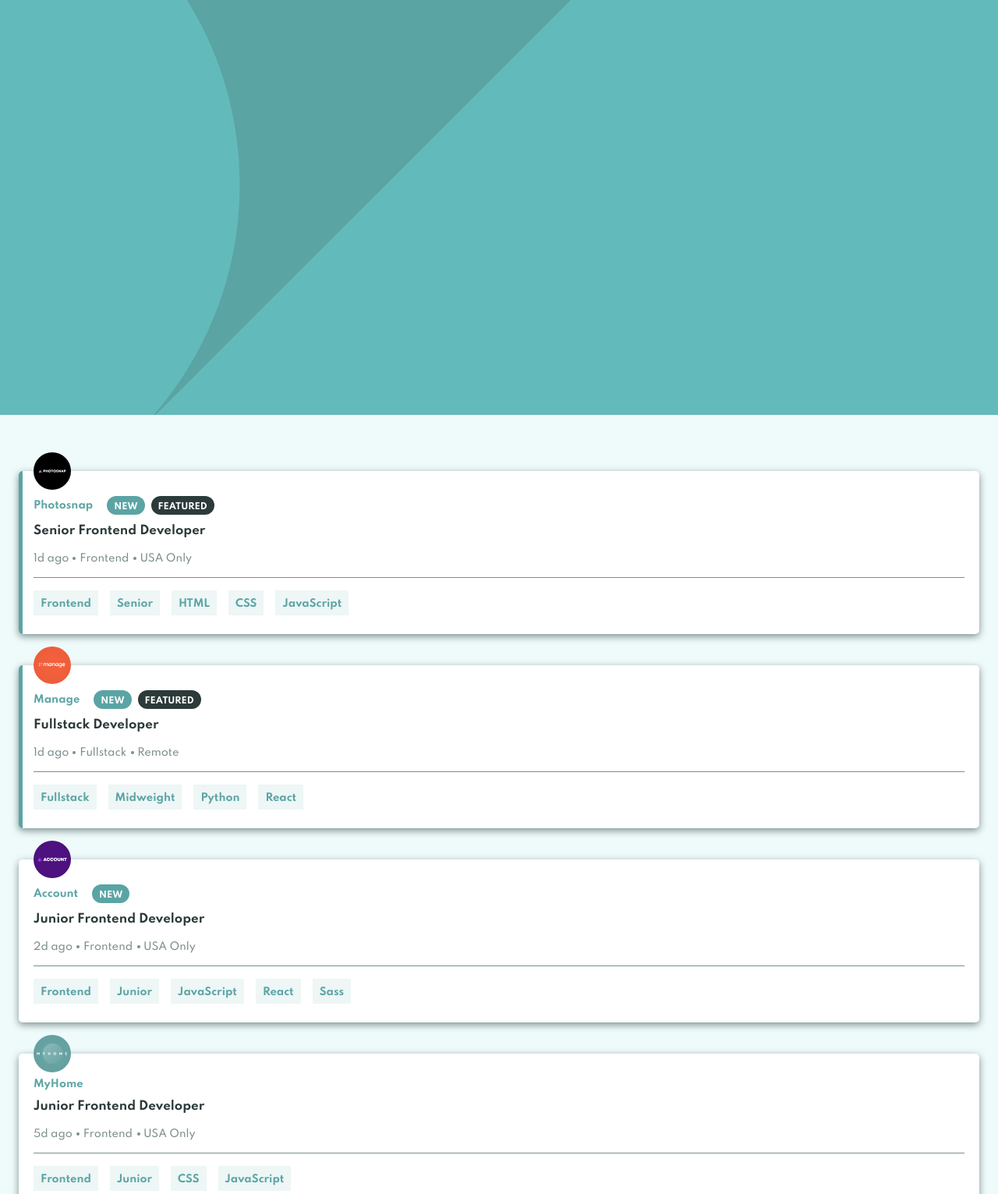
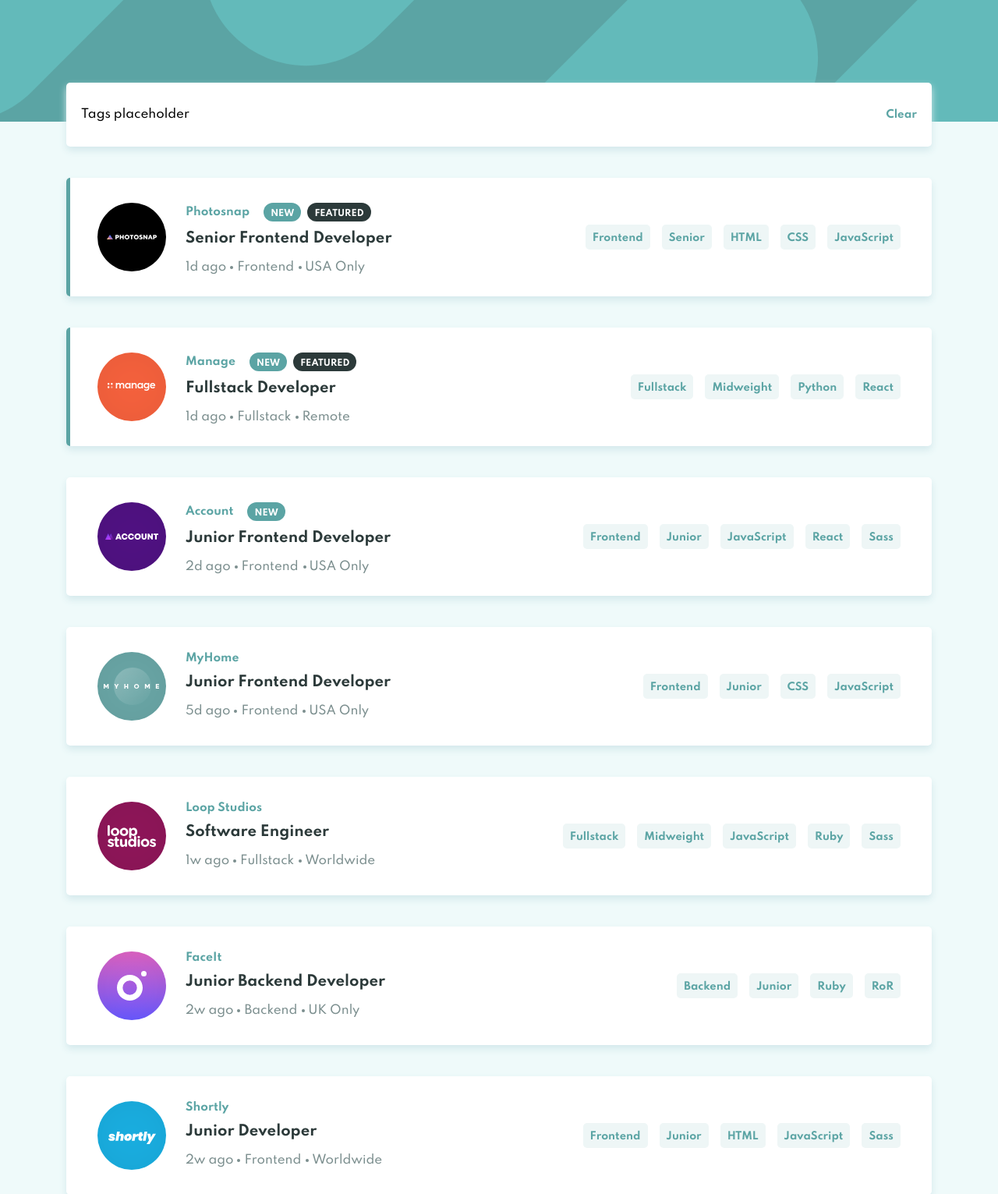
Before and after one commit to Jezda1337/job-listings-pure-js, a website with bundled scripts: page index.html in a window 1280 px wide. Shown: the top 1531 px of the page at 78% size. Built offline with nearby package versions, Linux system fonts and the light colour scheme.

Commit message:
add search component, and fix UI

```diff
--- a/app/scripts/app.js
+++ b/app/scripts/app.js
@@ -1,13 +1,36 @@
 import { getData } from "./data.js";
 import {card} from './card.js';
+import {search} from './search.js';
+
 const parseData = async ()=> {
     const main = document.querySelector('.main');
-
+    main.appendChild(search())
     const data = await getData();
     data.forEach(job =>{
         main.appendChild(card(job))
+    });
+    const tags = document.querySelectorAll("[data-tag]");
+    const cards = document.querySelectorAll('.card');
+    console.log(cards);
+    tags.forEach(tag =>{
+      tag.addEventListener('click', (e)=>{
+        console.log(e.target.innerHTML);
+        const target = e.target.innerHTML;
+        cards.forEach(card=>{
+          if(cards.contains(tag)) {
+            card.classList.add('d-none')
+          }
+        })
+      })
     })
-
-}
+};
 
 parseData();
+
+const srch = document.querySelector('.search');
+const clear = document.querySelector('#clear');
+// console.log(tags);
+
+clear.addEventListener('click', ()=>{
+  srch.style.display = 'none';
+})
--- a/app/scripts/card.js
+++ b/app/scripts/card.js
@@ -1,11 +1,10 @@
 export const card = (data)=>{
     const card = document.createElement('section');
-    const tags = [data.role,data.level,data.language,data.tools];
-    console.log(typeof data.languages);
     card.classList.add('card');
     (data.featured) ? card.classList.add('card-border') : null;
     card.innerHTML = `
         <section class="card__job-info">
+                <section>
                     <section class="card__job-header">
                         <h2 class="card__company-name">${data.company}</h2>
                         <span class="${(data.new) ? 'card__tag-new' : 'd-none'}">New</span>
@@ -17,22 +16,20 @@
                     <span class="card__position-detail">${data.role}</span>
                     <span class="card__position-detail">${data.location}</span>
                 </section>
+            </section>
             <figure class="card__company-logo">
                 <img class="card__company-logo__img" src="${data.logo}" alt="company logo" />
             </figure>
         </section>
 
         <section class="card__job-tags">
-            <a class="card__job-tag" href="#">${data.role}</a>
-            <a class="card__job-tag" href="#">${data.level}</a>
+            <a class="card__job-tag" href="#" data-tag="${data.role}">${data.role}</a>
+            <a class="card__job-tag" href="#" data-tag="${data.level}">${data.level}</a>
 
-            ${data.languages.map(lang=> `<a class="card__job-tag" href="#">${lang}</a>` ).join(' ')}
-            ${data.tools.map(tool => `<a class="card__job-tag" href="#">${tool}</a>`).join(' ')}
+            ${data.languages.map(lang=> `<a class="card__job-tag" href="#" data-tag="${lang}">${lang}</a>` ).join(' ')}
+            ${data.tools.map(tool => `<a class="card__job-tag" href="#" data-tag="${tool}">${tool}</a>`).join(' ')}
         </section>
     `
 
     return card;
 }
-
-
-// role, level, languages, tools
--- /dev/null
+++ b/app/scripts/search.js
@@ -0,0 +1,9 @@
+export const search = ()=>{
+  const search = document.createElement('section');
+    search.classList.add('card','search');
+    search.innerHTML = `
+        <p>Tags placeholder</p>
+        <button class="search__clear" id="clear" onclick="clear()">Clear</button>
+    `;
+    return search;
+};
--- a/app/styles/_variables.scss
+++ b/app/styles/_variables.scss
@@ -1,8 +1,9 @@
 $desktop: 1440px;
+$tablet: 768px;
 
 @mixin breakpoint($point) {
-  @if $point == "desktop" {
-    @media (max-width: 1440px) {
+  @if $point == "tablet" {
+    @media (min-width: 768px) {
       @content;
     }
   }
--- a/app/styles/components/_card.scss
+++ b/app/styles/components/_card.scss
@@ -2,10 +2,18 @@
   max-height: 257px;
   background-color: $white;
   border-radius: 5px;
-  box-shadow: 0 3px 10px $darkGrayishCyan;
+  box-shadow: 0 5px 10px rgba(212, 233, 236, 1); //non of the give colors didn't match so i made one
   position: relative;
   padding: 32px 19px 19px;
-  margin-top: 40px;
+  max-width: 1110px;
+  margin: 40px auto 0;
+
+  @include breakpoint(tablet) {
+    max-height: 152px;
+    display: flex;
+    justify-content: space-between;
+    padding: 32px 19px;
+  }
 
   &__job-header {
     display: flex;
@@ -17,11 +25,27 @@
     font-weight: 700;
     color: $veryDarkGrayishCyan;
     margin: 12px 0 17px;
+
+    @include breakpoint(tablet) {
+      font-size: 18px;
+
+      &:hover {
+        color: $darkCyan;
+        cursor: pointer;
+      }
+    }
   }
 
   &__job-info {
     padding-bottom: 15px;
     border-bottom: 1px solid $darkGrayishCyan;
+
+    @include breakpoint(tablet) {
+      display: flex;
+      flex-direction: row-reverse;
+      border: none;
+      padding: 0;
+    }
   }
 
   &__tag-new,
@@ -50,14 +74,24 @@
     font-weight: 700;
     color: $darkCyan;
     margin-right: 18px;
+
+    @include breakpoint(tablet) {
+      font-size: 14px;
+    }
   }
 
   &__company-logo {
     max-width: 48px;
     max-height: 48px;
-
     position: absolute;
     top: -24px;
+
+    @include breakpoint(tablet) {
+      max-width: 88px;
+      max-height: 88px;
+      position: static;
+      margin: 0 25px 0 21px;
+    }
   }
 
   &__company-logo__img {
@@ -70,6 +104,10 @@
     font-size: 13px;
     font-weight: 500;
     color: $darkGrayishCyan;
+
+    @include breakpoint(tablet) {
+      font-size: 15px;
+    }
   }
 
   &__position-detail:nth-child(2) {
@@ -99,6 +137,13 @@
     display: flex;
     flex-wrap: wrap;
     margin-bottom: 5px;
+
+    @include breakpoint(tablet) {
+      margin: 0;
+      margin-right: 21px;
+      justify-content: center;
+      align-items: center;
+    }
   }
 
   &__job-tag {
@@ -111,6 +156,17 @@
     background-color: $lightGrayishCyanFT;
     margin-top: 16px;
     display: block;
+    border-radius: 5px;
+
+    @include breakpoint(tablet) {
+      margin-top: 0;
+
+      &:hover {
+        cursor: pointer;
+        background-color: $darkCyan;
+        color: $white;
+      }
+    }
   }
 
   &__job-tag:not(:last-child) {
--- a/app/styles/components/_header.scss
+++ b/app/styles/components/_header.scss
@@ -1,9 +1,14 @@
 .header {
+  position: relative;
+  min-height: 156px;
+  height: 100%;
+  background: url("/images/bg-header-mobile.svg") center center / cover
+    no-repeat;
   background-color: $darkCyan;
 
-  &__bg-image {
-    width: 100%;
-    height: 100%;
-    display: block;
+  @include breakpoint(tablet) {
+    background: url("/images/bg-header-desktop.svg") center center / cover
+      no-repeat;
+    background-color: $darkCyan;
   }
 }
--- /dev/null
+++ b/app/styles/components/_search.scss
@@ -0,0 +1,25 @@
+.search {
+  position: absolute;
+  top: -50px;
+  left: 24px;
+  right: 24px;
+  z-index: 1;
+  max-width: 1110px;
+  margin: inherit;
+
+  display: flex;
+  justify-content: space-between;
+  align-items: center;
+
+  &__clear {
+    color: $darkCyan;
+    border: none;
+    outline: none;
+    background-color: transparent;
+    font-weight: 700;
+    &:hover {
+      text-decoration: underline;
+      cursor: pointer;
+    }
+  }
+}
--- a/app/styles/styles.scss
+++ b/app/styles/styles.scss
@@ -4,6 +4,7 @@
 @import "./variables";
 @import "./components/header";
 @import "./components/card";
+@import "./components/search";
 
 * {
   margin: 0;
@@ -21,6 +22,13 @@
 .main {
   padding: 32px 24px 34px;
   background-color: $lightGrayishCyanBg;
+  position: relative;
+
+  @include breakpoint(tablet) {
+    max-width: 1440px;
+    width: 100%;
+    margin: 0 auto;
+  }
 }
 
 .d-none {
--- a/index.html
+++ b/index.html
@@ -19,7 +19,7 @@
 <body>
 
   <header class="header">
-    <img class="header__bg-image" src="/images/bg-header-mobile.svg" alt="Header Background Image">
+    <!-- <img class="header__bg-image" src="/images/bg-header-mobile.svg" alt="Header Background Image"> -->
   </header>
 
   <main class="main">
--- a/js/app.js
+++ b/js/app.js
@@ -1,13 +1,36 @@
 import { getData } from "./data.js";
 import {card} from './card.js';
+import {search} from './search.js';
+
 const parseData = async ()=> {
     const main = document.querySelector('.main');
-
+    main.appendChild(search())
     const data = await getData();
     data.forEach(job =>{
         main.appendChild(card(job))
+    });
+    const tags = document.querySelectorAll("[data-tag]");
+    const cards = document.querySelectorAll('.card');
+    console.log(cards);
+    tags.forEach(tag =>{
+      tag.addEventListener('click', (e)=>{
+        console.log(e.target.innerHTML);
+        const target = e.target.innerHTML;
+        cards.forEach(card=>{
+          if(cards.contains(tag)) {
+            card.classList.add('d-none')
+          }
+        })
+      })
     })
-
-}
+};
 
 parseData();
+
+const srch = document.querySelector('.search');
+const clear = document.querySelector('#clear');
+// console.log(tags);
+
+clear.addEventListener('click', ()=>{
+  srch.style.display = 'none';
+})
```
Also changed, not shown: css/styles.css. Lines whose indentation alone changed are shown as unchanged.
